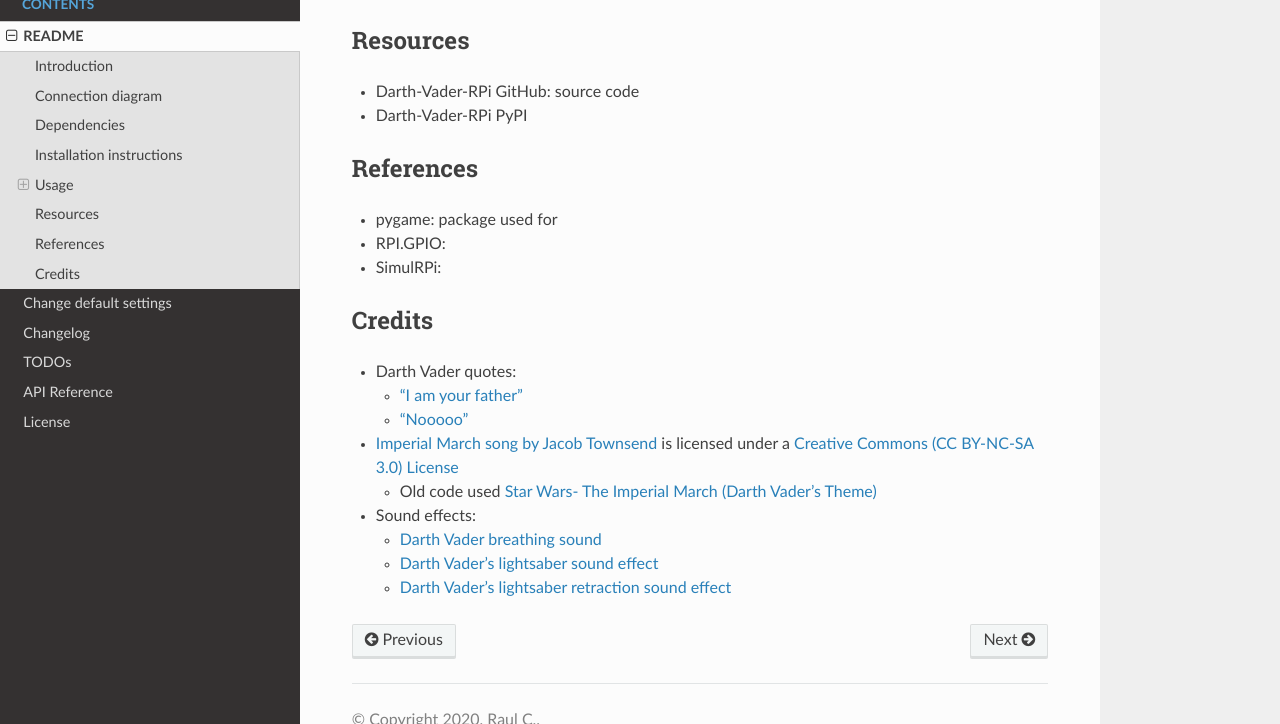
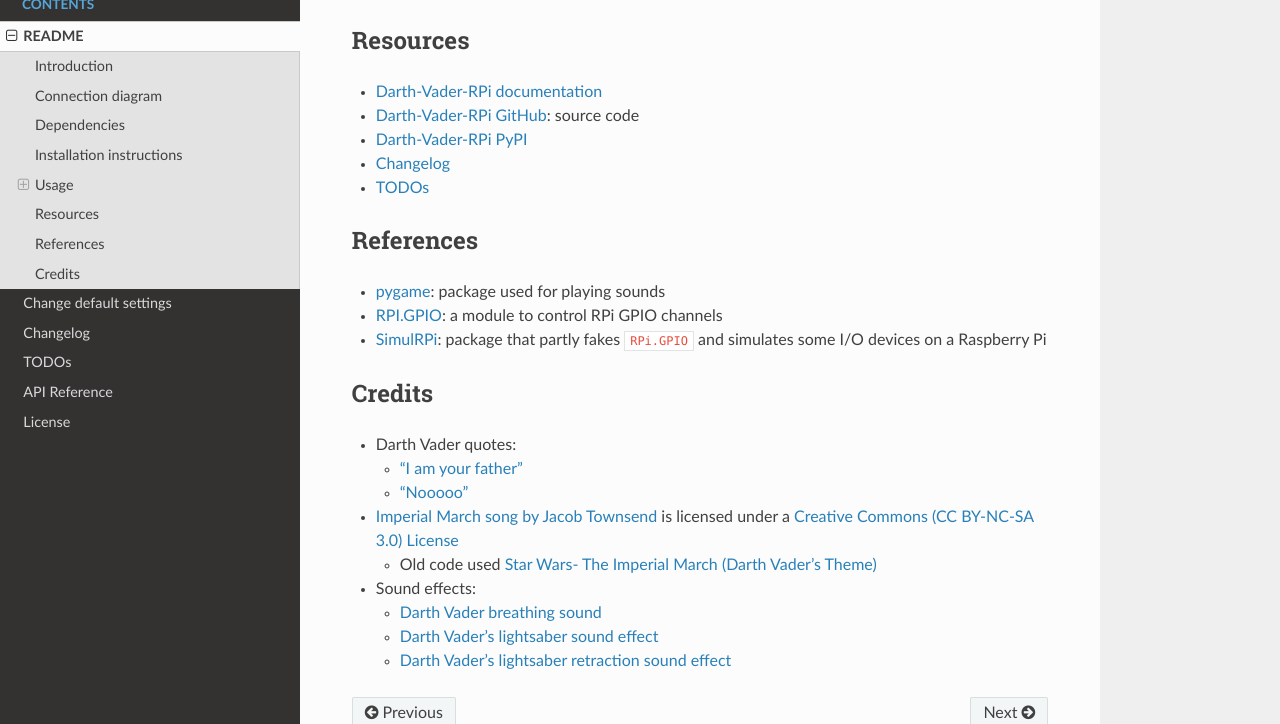
Before and after one commit to raul23/Darth-Vader-RPi, a Sphinx documentation site: the page built from docs/README_docs.rst, in a window 1280 px wide and 900 px high, scrolled down 4389 px, cut to the strip 176-900 px from the top of the window. Built offline with Sphinx 7.4.7 and the Read the Docs theme 2.0.0, drawn with Linux system fonts in a browser that asks for light colours.

Commit message:
Update README_docs

```diff
--- a/docs/README_docs.rst
+++ b/docs/README_docs.rst
@@ -1,5 +1,10 @@
 .. _config file: https://github.com/raul23/Darth-Vader-RPi/blob/master/darth_vader_rpi/configs/default_main_cfg.json#L1
 .. _default values: https://github.com/raul23/Darth-Vader-RPi/blob/master/darth_vader_rpi/configs/default_main_cfg.json#L1
+.. _pygame: https://www.pygame.org/
+.. _Darth-Vader-RPi documentation: http://darth-vader-rpi.rtfd.io/
+.. _Darth-Vader-RPi GitHub: https://github.com/raul23/Darth-Vader-RPi
+.. TODO: test the following URL
+.. _Darth-Vader-RPi PyPI: https://pypi.org/project/Darth-Vader-RPi/
 .. _"I am your father": https://www.youtube.com/watch?v=xuJEYdOFEP4
 .. _Imperial March song by Jacob Townsend: https://soundcloud.com/jacobtownsend1/imperial-march
 .. _"Nooooo": https://www.youtube.com/watch?v=ZscVhFvD6iE
@@ -170,16 +175,24 @@
    <p><b>Click on the above image for the full video</b></p>
    </div>
 
+
+
 Resources
 =========
-* Darth-Vader-RPi GitHub: source code
-* Darth-Vader-RPi PyPI
+.. TODO: don't use next item for readthedocs
+
+* `Darth-Vader-RPi documentation`_
+* `Darth-Vader-RPi GitHub`_: source code
+* `Darth-Vader-RPi PyPI`_
+* `Changelog <changelog.html>`_
+* `TODOs <todos.html>`_
 
 References
 ==========
-* pygame: package used for
-* RPI.GPIO:
-* SimulRPi:
+* `pygame`_: package used for playing sounds
+* `RPI.GPIO`_: a module to control RPi GPIO channels
+* `SimulRPi`_: package that partly fakes ``RPi.GPIO`` and simulates some I/O
+  devices on a Raspberry Pi
 
 Credits
 =======
```
